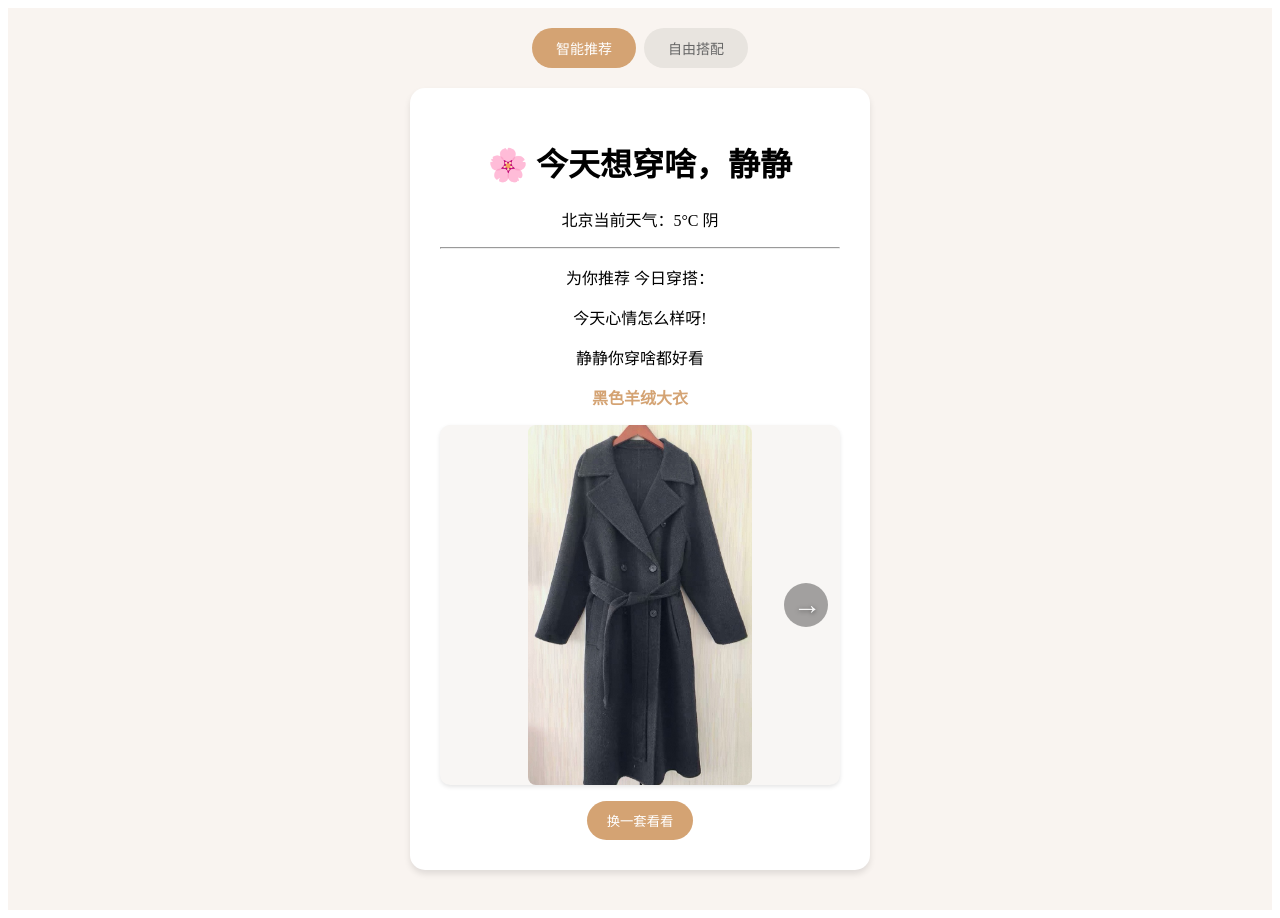
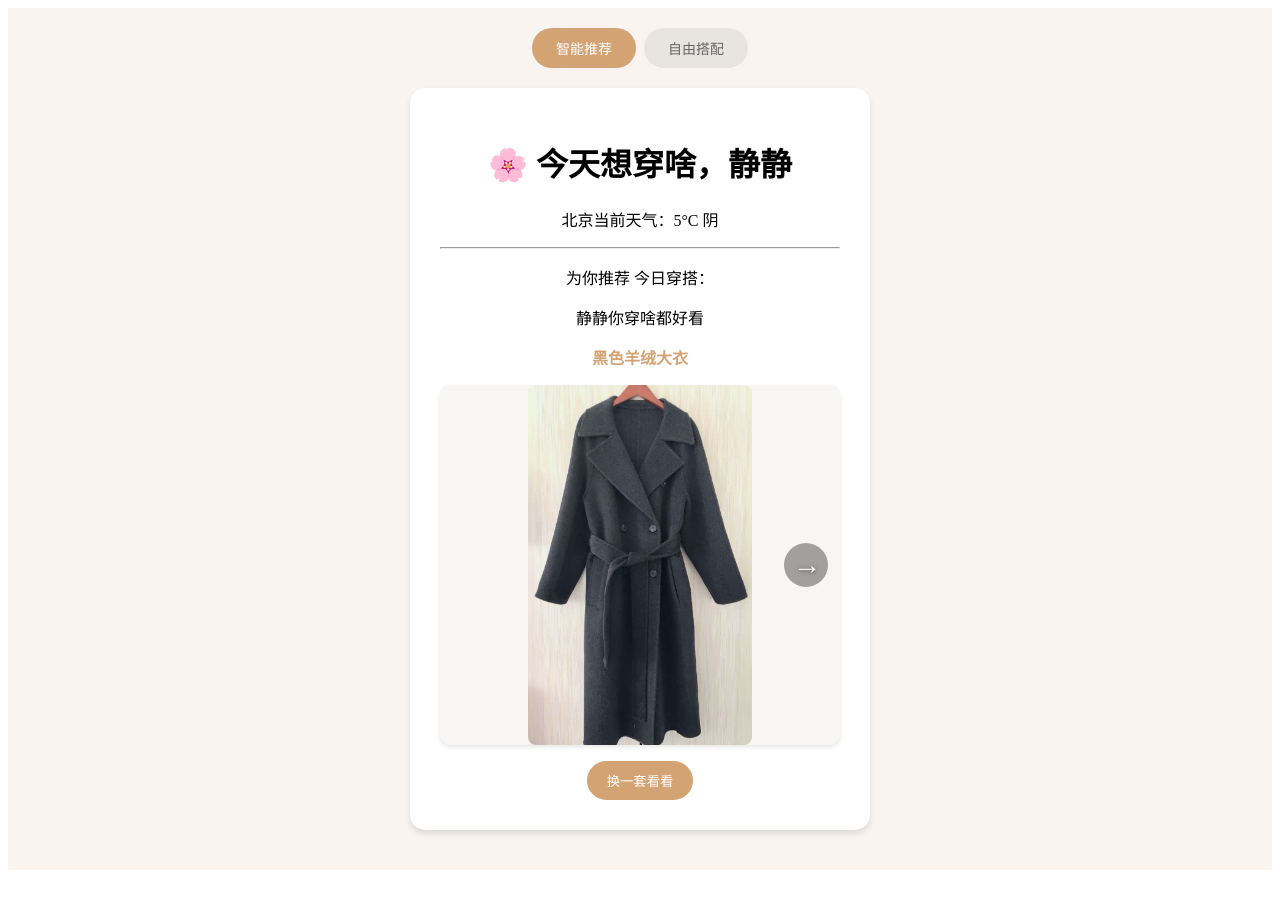
Before and after one commit to jingjingajingjing/jing-daily-wardrobe, a React (Vite) app: page / in a window 1280 px wide. After the commit the page ends 878 px from the top, so only its background shows below. Built offline with nearby package versions, Linux system fonts and the light colour scheme; no server answers.

Commit message:
删除多余的代码

```diff
--- a/src/App.tsx
+++ b/src/App.tsx
@@ -91,7 +91,6 @@ const App = () => {
           </p>
           <hr />
           <p>为你推荐 今日穿搭：</p>
-          <p>今天心情怎么样呀!</p>
           <p>静静你穿啥都好看</p>
           <p className={block('outfit-name')}>
             {suggestedOutfits[safeIndex]?.name}
```
